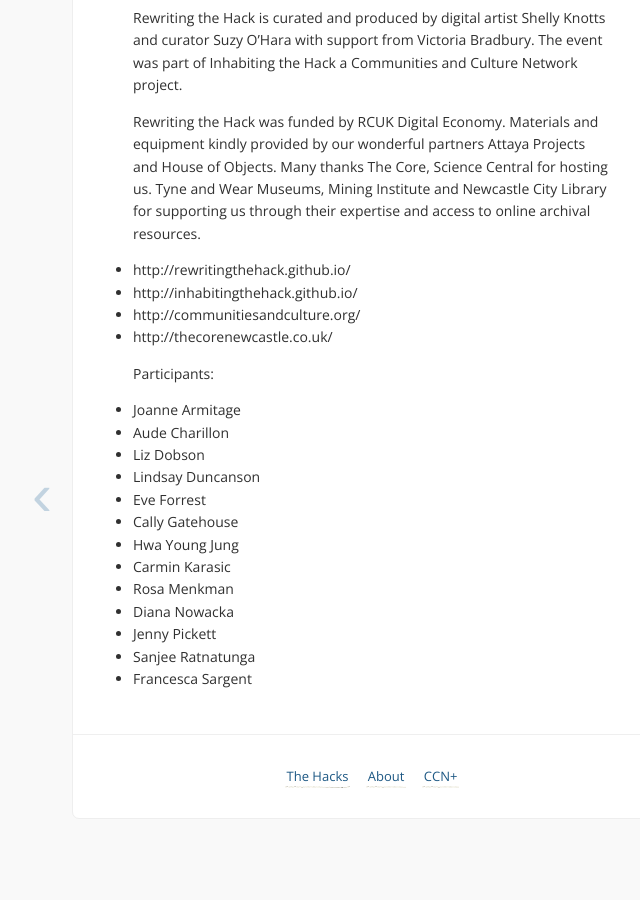
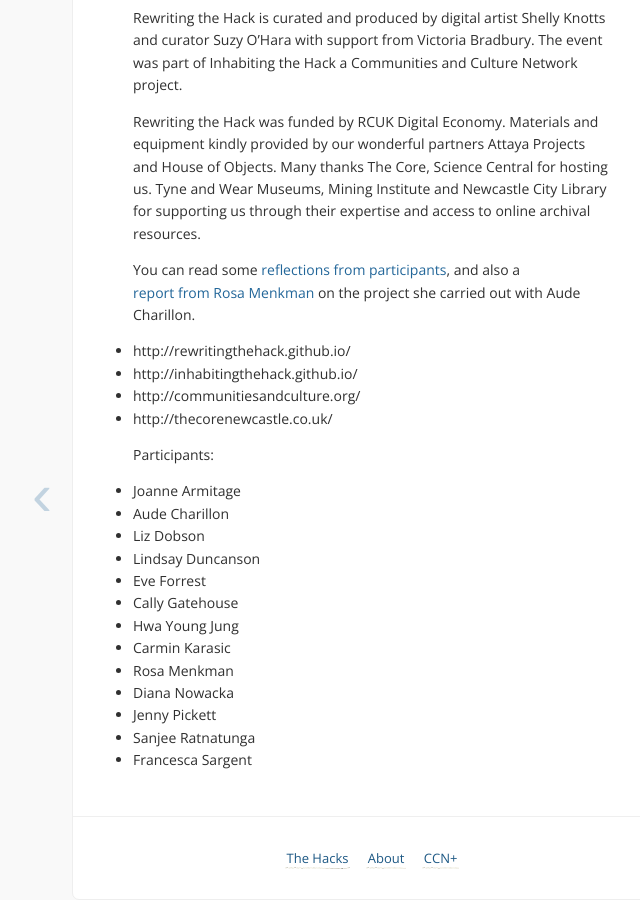
Before and after one commit to inhabitingthehack/inhabitingthehack.github.io, a Jekyll site: the page built from _posts/2015-11-21-rewriting.md, in a window 1280 px wide and 900 px high, scrolled down 1211 px. Shown: the whole window, without its empty margins (268-908 px from the left). Built offline with Jekyll 4.4.1, drawn with Linux system fonts in a browser that asks for light colours; Markdown is read by kramdown in place of the engine named in the settings; comment, search, counter and statistics services are not loaded; before the commit the page ends 2080 px from its top, so only the background shows below that.

Commit message:
Update 2015-11-21-rewriting.md

```diff
--- a/_posts/2015-11-21-rewriting.md
+++ b/_posts/2015-11-21-rewriting.md
@@ -34,6 +34,8 @@ hosting us. Tyne and Wear Museums, Mining Institute and Newcastle City
 Library for supporting us through their expertise and access to online
 archival resources.
 
+You can read some [reflections from participants](http://rewritingthehack.github.io/reflections.html), and also a [report from Rosa Menkman](http://rosa-menkman.blogspot.co.uk/2016/05/re-writing-hack.html) on the project she carried out with Aude Charillon.
+
 * http://rewritingthehack.github.io/
 * http://inhabitingthehack.github.io/
 * http://communitiesandculture.org/
```
